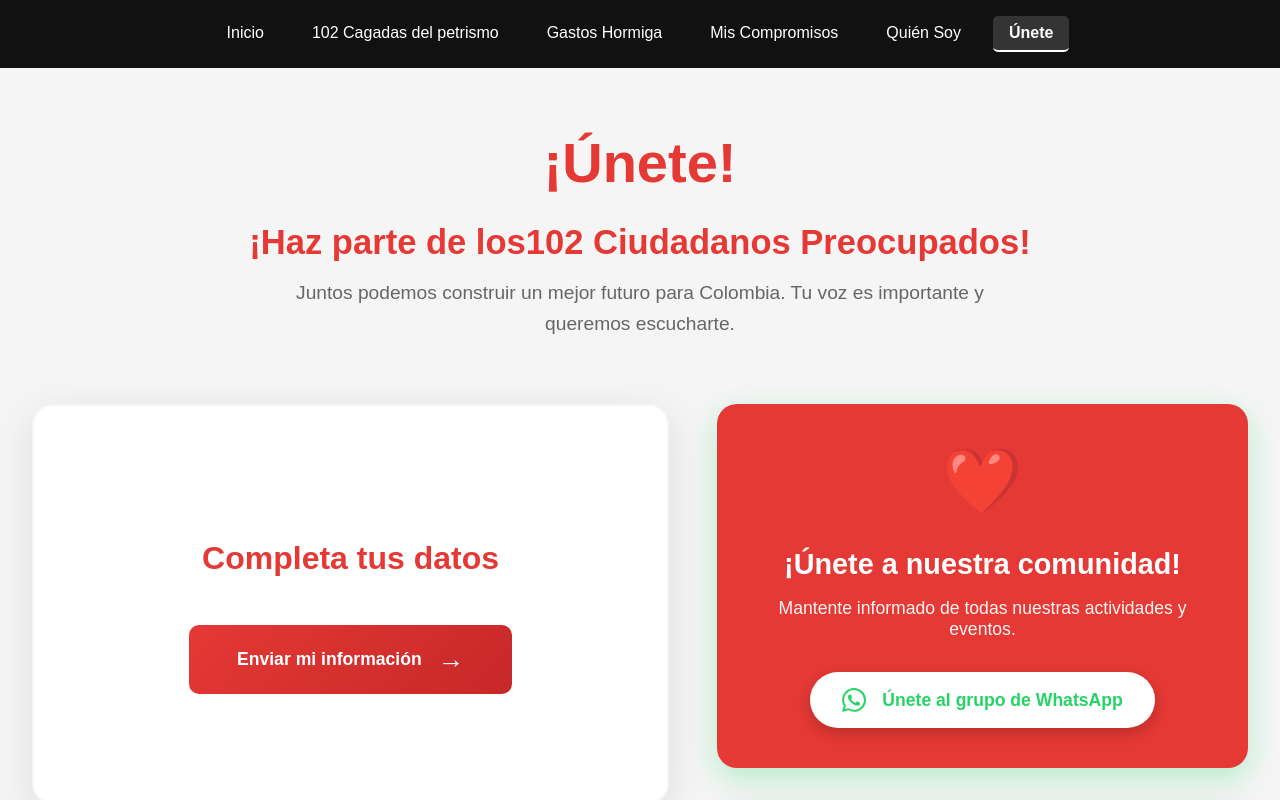
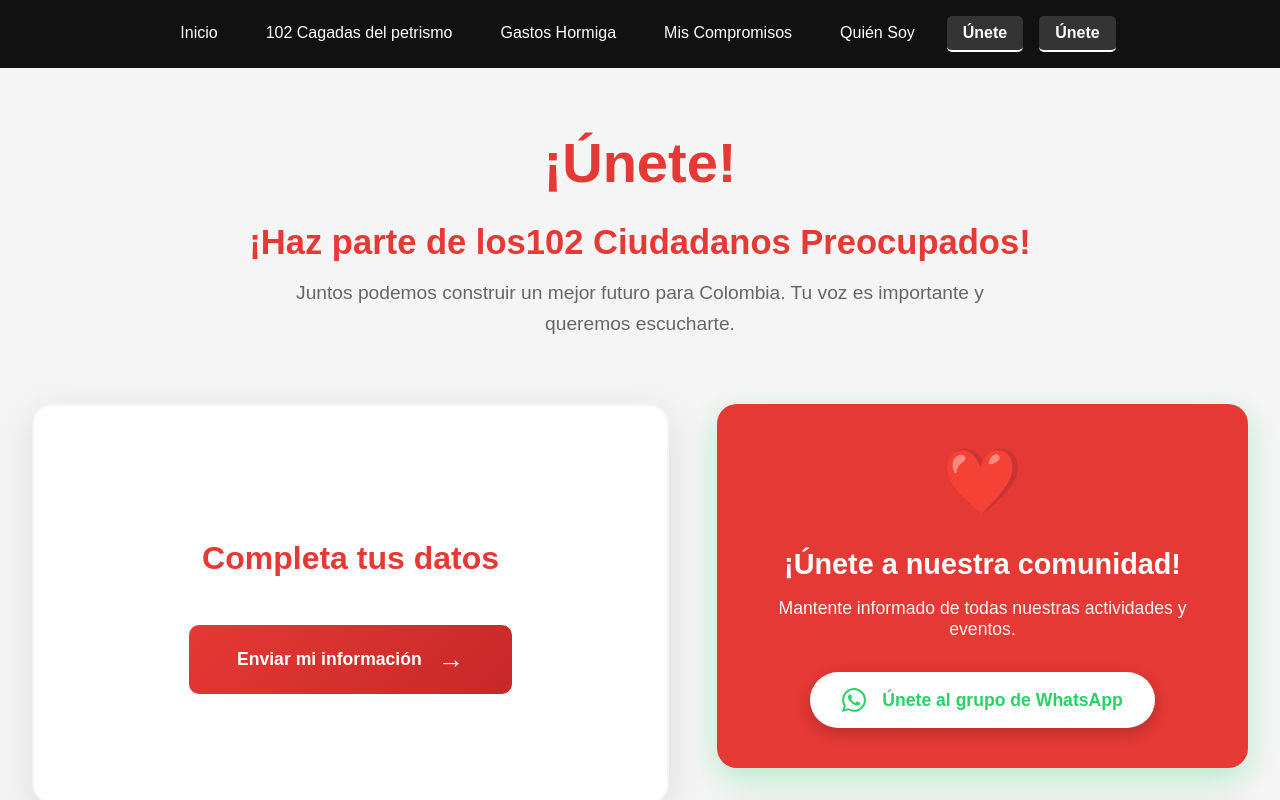
Before and after one commit to oficina91/german, a Vue app: page /unete in a window 1280 px wide. Shown: the top 800 px of the page. Built offline with nearby package versions, Linux system fonts and the light colour scheme; what quasar would draw is missing.

Commit message:
Updated App.vue

```diff
--- a/src/App.vue
+++ b/src/App.vue
@@ -5,6 +5,7 @@
     <RouterLink to="/gastos-hormiga">Gastos Hormiga</RouterLink>
     <RouterLink to="/mis-compromisos">Mis Compromisos</RouterLink>
     <RouterLink to="/quien-soy">Quién Soy</RouterLink>
+    <RouterLink to="/unete">Únete</RouterLink>
     <RouterLink to="/unete">Únete</RouterLink>
   </nav>
 
--- a/src/views/Unete.vue
+++ b/src/views/Unete.vue
@@ -11,7 +11,7 @@
       <div class="form-section">
         <div class="form-card">
           <h2>Completa tus datos</h2>
-          <a href="https://germanricaurte.systeme.io/102nuevoliberalismo" target="_blank" rel="noopener noreferrer" class="submit-button">
+          <a href="https://contacto.germanricaurte.com/contacto/" target="_blank" rel="noopener noreferrer" class="submit-button">
             <span>Enviar mi información</span>
             <span class="button-icon">→</span>
           </a>
```
